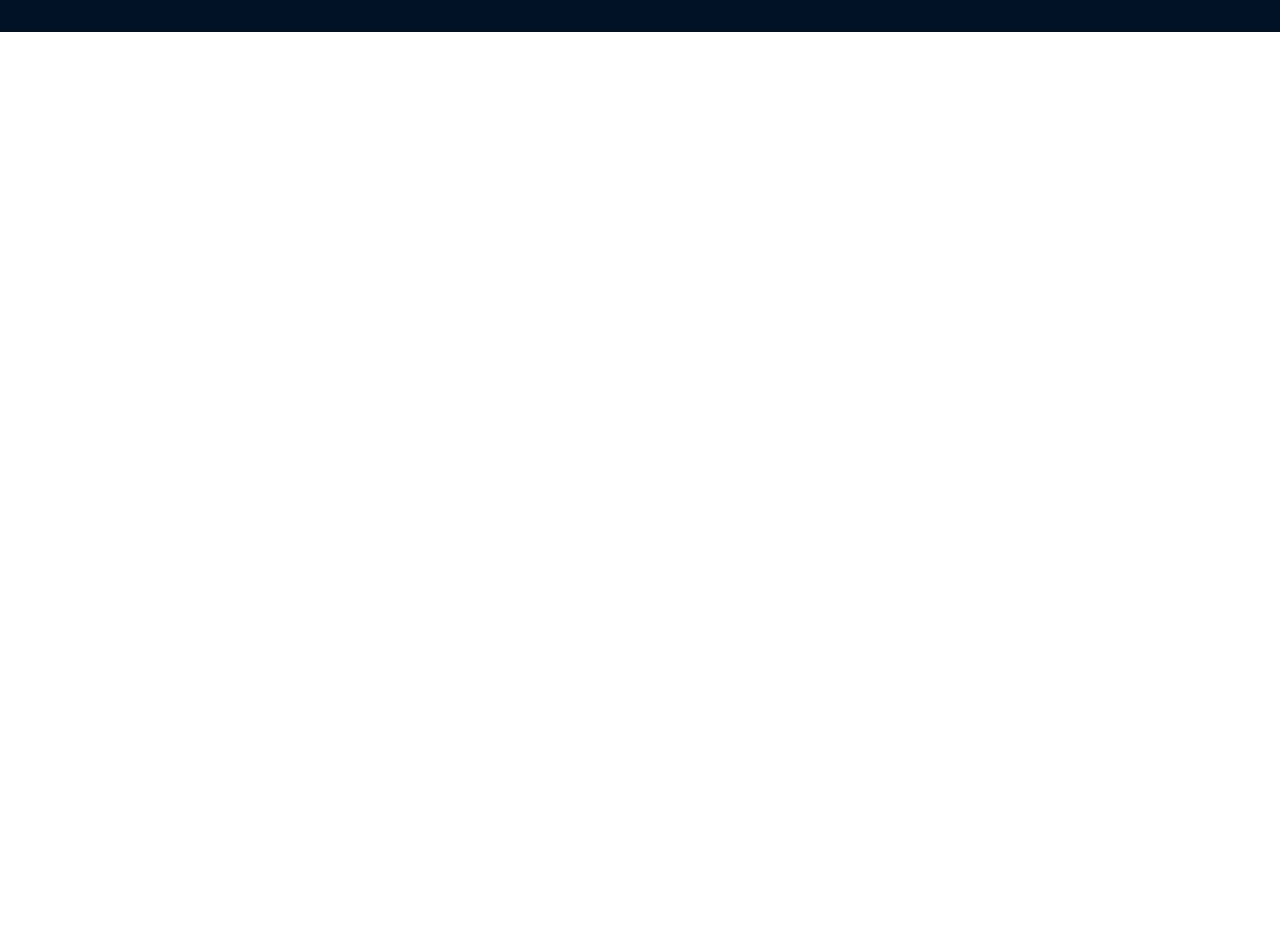
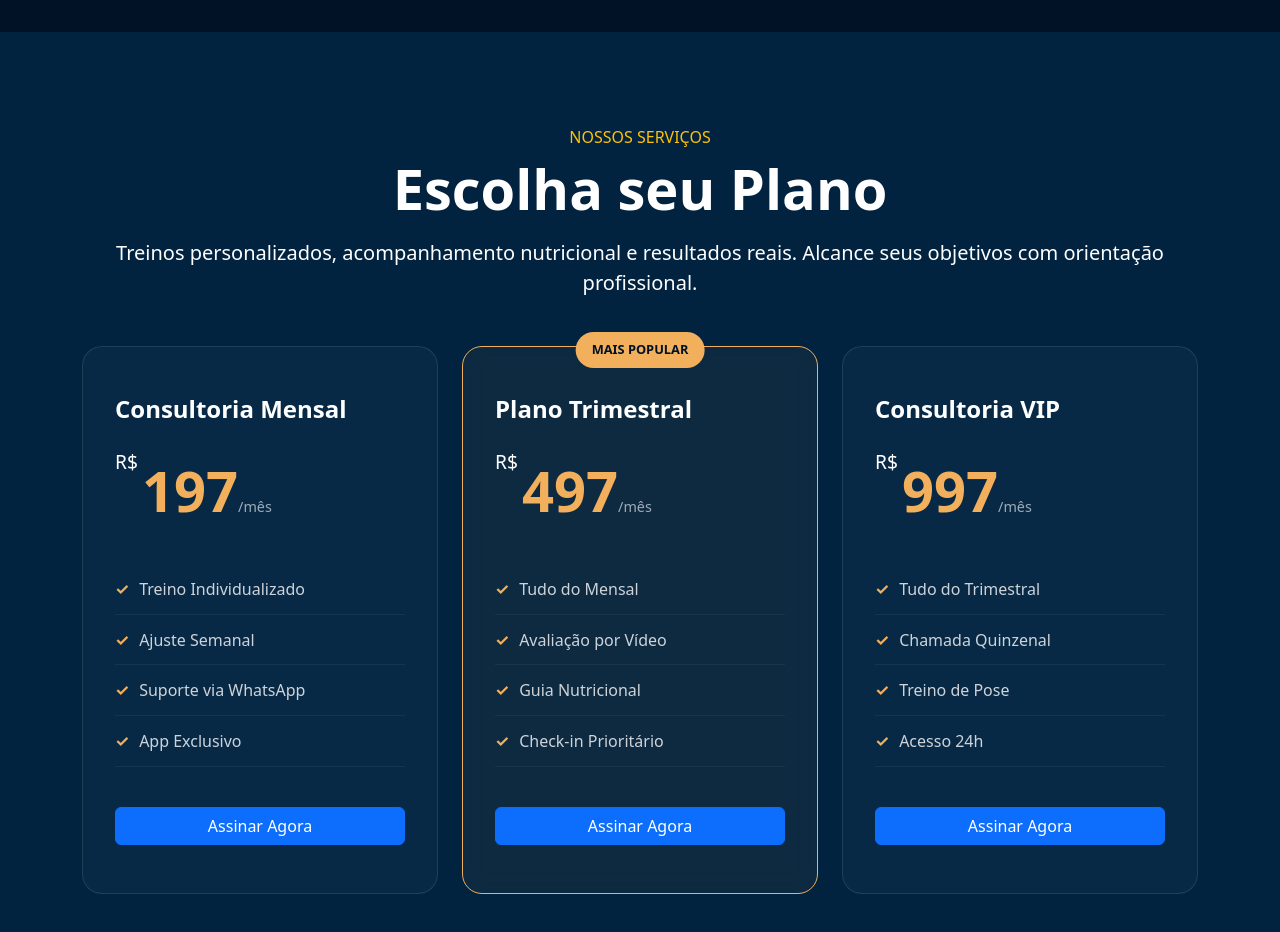
Before and after one commit to AbnerESCorreia/poseidon-consultoria, a React (Create React App) app: page / in a window 1280 px wide. Shown: the part 1480-2412 px from the top of the page. Before the commit the page ends 1512 px from the top, so only its background shows below. Built offline with nearby package versions, Linux system fonts and the light colour scheme.

Commit message:
adicionando sessão services

```diff
--- a/src/App.js
+++ b/src/App.js
@@ -2,6 +2,7 @@ import React from "react";
 import Header from "./components/header";
 import Hero from "./components/hero";
 import About from "./components/about";
+import Services from "./components/services";
 import "./styles/main.scss";
 
 function App() {
@@ -15,6 +16,9 @@ function App() {
         <div id="sobre">
           <About />
         </div>
+        <div id="services">
+          <Services />
+        </div>
       </main>
     </div>
   );
--- /dev/null
+++ b/src/components/services.jsx
@@ -0,0 +1,93 @@
+import React from "react";
+import { Container, Row, Col } from "react-bootstrap";
+import ButtonPoseidon from "./ui/ButtonPoseidon";
+
+const Services = () => {
+  const plans = [
+    {
+      title: "Consultoria Mensal",
+      price: "197",
+      features: [
+        "Treino Individualizado",
+        "Ajuste Semanal",
+        "Suporte via WhatsApp",
+        "App Exclusivo",
+      ],
+      recommended: false,
+    },
+    {
+      title: "Plano Trimestral",
+      price: "497",
+      features: [
+        "Tudo do Mensal",
+        "Avaliação por Vídeo",
+        "Guia Nutricional",
+        "Check-in Prioritário",
+      ],
+      recommended: true,
+    },
+    {
+      title: "Consultoria VIP",
+      price: "997",
+      features: [
+        "Tudo do Trimestral",
+        "Chamada Quinzenal",
+        "Treino de Pose",
+        "Acesso 24h",
+      ],
+      recommended: false,
+    },
+  ];
+
+  return (
+    <section id="servicos" className="services py-5">
+      <Container className="py-5">
+        <div className="text-center mb-5">
+          <h6 className="text-warning text-uppercase tracking-widest">
+            Nossos Serviços
+          </h6>
+          <h2 className="display-4 fw-bold text-white">Escolha seu Plano</h2>
+          <p className="mt-3 fs-5 text-white">
+            Treinos personalizados, acompanhamento nutricional e resultados
+            reais. Alcance seus objetivos com orientação profissional.
+          </p>
+        </div>
+
+        <Row className="gy-4">
+          {plans.map((plan, index) => (
+            <Col key={index} lg={4} md={6}>
+              <div
+                className={`service-card ${
+                  plan.recommended ? "service-card--recommended" : ""
+                }`}
+              >
+                {plan.recommended && (
+                  <span className="badge-recommended">Mais Popular</span>
+                )}
+                <h3 className="service-card__title">{plan.title}</h3>
+                <div className="service-card__price">
+                  <span className="currency">R$</span>
+                  <span className="amount">{plan.price}</span>
+                  <span className="period">/mês</span>
+                </div>
+                <ul className="service-card__list">
+                  {plan.features.map((feature, i) => (
+                    <li key={i}>{feature}</li>
+                  ))}
+                </ul>
+                <ButtonPoseidon
+                  variant={plan.recommended ? "primary" : "secondary"}
+                  className="w-100"
+                >
+                  Assinar Agora
+                </ButtonPoseidon>
+              </div>
+            </Col>
+          ))}
+        </Row>
+      </Container>
+    </section>
+  );
+};
+
+export default Services;
--- /dev/null
+++ b/src/styles/_services.scss
@@ -0,0 +1,91 @@
+@import "variables";
+
+.services {
+  background: #012340;
+
+  .service-card {
+    position: relative;
+    padding: 3rem 2rem;
+    height: 100%;
+    // Efeito Glassmorphism igual ao Header
+    background: rgba(255, 255, 255, 0.03);
+    border: 1px solid rgba(255, 255, 255, 0.1);
+    backdrop-filter: blur(10px);
+    border-radius: 20px;
+    transition: all 0.3s ease;
+    display: flex;
+    flex-direction: column;
+
+    &:hover {
+      transform: translateY(-10px);
+      background: rgba(255, 255, 255, 0.07);
+      border-color: $poseidon-yellow;
+    }
+
+    &--recommended {
+      border: 1px solid $poseidon-yellow;
+      background: rgba($poseidon-yellow, 0.05);
+    }
+
+    &__title {
+      color: white;
+      font-size: 1.5rem;
+      font-weight: 700;
+      margin-bottom: 1.5rem;
+    }
+
+    &__price {
+      color: white;
+      margin-bottom: 2rem;
+
+      .currency {
+        font-size: 1.2rem;
+        vertical-align: top;
+        margin-right: 4px;
+      }
+      .amount {
+        font-size: 3.5rem;
+        font-weight: 800;
+        color: $poseidon-yellow;
+      }
+      .period {
+        font-size: 0.9rem;
+        opacity: 0.6;
+      }
+    }
+
+    &__list {
+      list-style: none;
+      padding: 0;
+      margin-bottom: 2.5rem;
+      flex-grow: 1;
+
+      li {
+        color: rgba(255, 255, 255, 0.8);
+        padding: 0.8rem 0;
+        border-bottom: 1px solid rgba(255, 255, 255, 0.05);
+
+        &::before {
+          content: "✓";
+          color: $poseidon-yellow;
+          margin-right: 10px;
+          font-weight: bold;
+        }
+      }
+    }
+
+    .badge-recommended {
+      position: absolute;
+      top: -15px;
+      left: 50%;
+      transform: translateX(-50%);
+      background: $poseidon-yellow;
+      color: $poseidon-blue;
+      padding: 0.5rem 1rem;
+      border-radius: 30px;
+      font-size: 0.8rem;
+      font-weight: 800;
+      text-transform: uppercase;
+    }
+  }
+}
--- a/src/styles/main.scss
+++ b/src/styles/main.scss
@@ -4,3 +4,4 @@
 @import "header";
 @import "hero";
 @import "about";
+@import "services";
```
